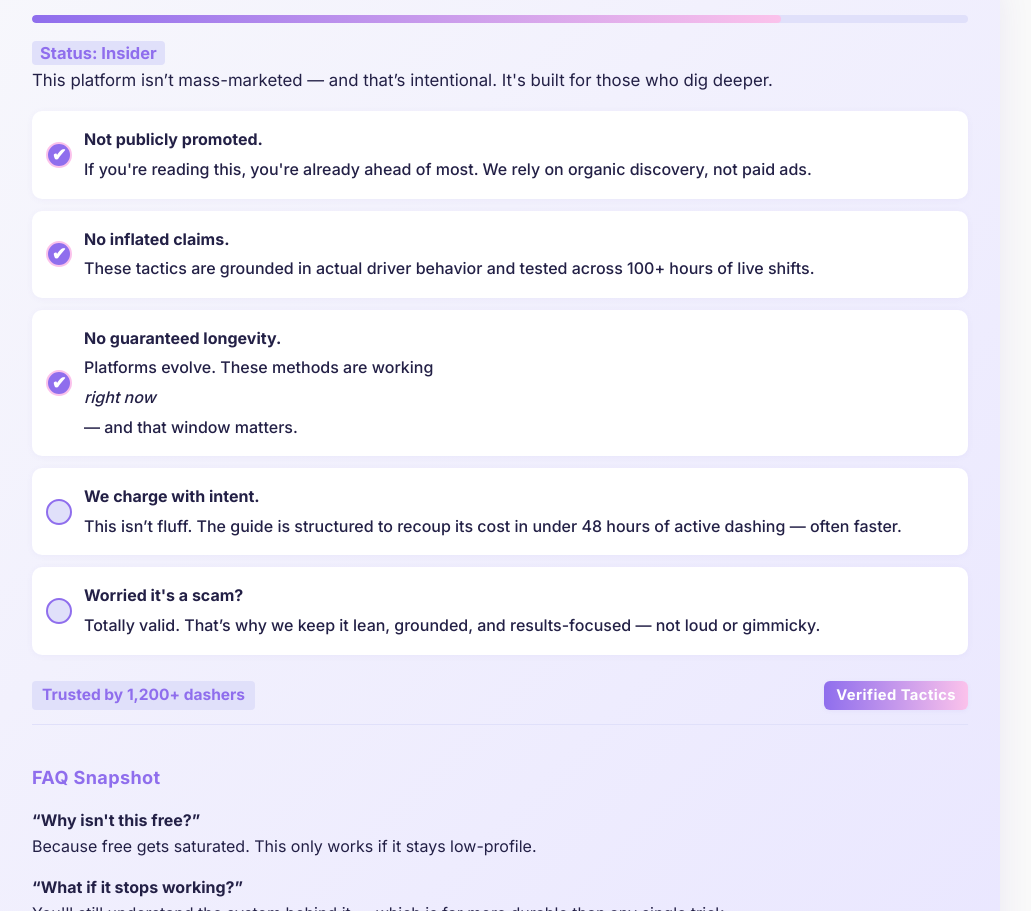
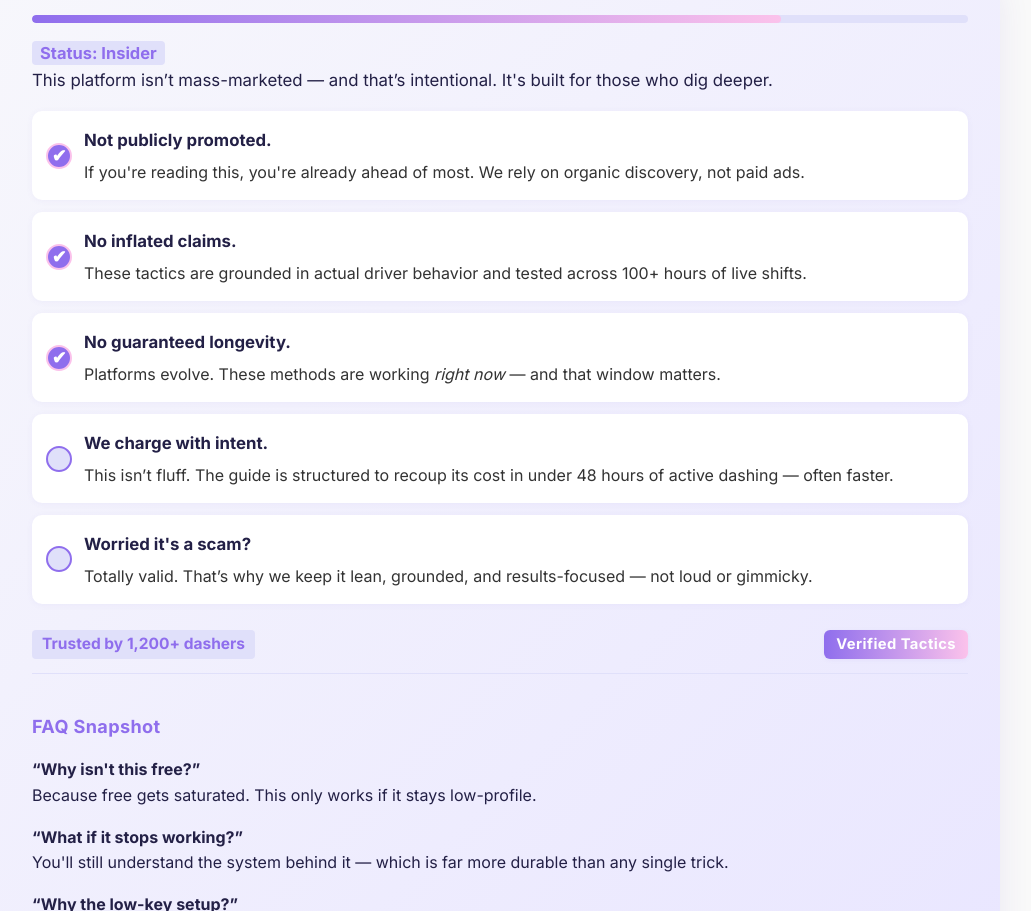
Before and after one commit to Wizthe1/strategy, a plain HTML site: page index1.html in a window 1280 px wide. Shown: the part 1320-2231 px from the top of the page, without its empty margins (140-1171 px from the left). Drawn offline with Linux system fonts and the light colour scheme.

Commit message:
Update index1.html

```diff
--- a/index1.html
+++ b/index1.html
@@ -576,20 +576,30 @@
 
   <ul class="trust-points">
     <li class="completed">
-      <strong>Not publicly promoted.</strong> If you're reading this, you're already ahead of most. We rely on organic discovery, not paid ads.
+  <div class="point-title">Not publicly promoted.</div>
+  <div class="point-desc">If you're reading this, you're already ahead of most. We rely on organic discovery, not paid ads.</div>
 </li>
+
 <li class="completed">
-      <strong>No inflated claims.</strong> These tactics are grounded in actual driver behavior and tested across 100+ hours of live shifts.
+  <div class="point-title">No inflated claims.</div>
+  <div class="point-desc">These tactics are grounded in actual driver behavior and tested across 100+ hours of live shifts.</div>
 </li>
+
 <li class="completed">
-      <strong>No guaranteed longevity.</strong> Platforms evolve. These methods are working <em>right now</em> — and that window matters.
+  <div class="point-title">No guaranteed longevity.</div>
+  <div class="point-desc">Platforms evolve. These methods are working <em>right now</em> — and that window matters.</div>
 </li>
+
 <li>
-      <strong>We charge with intent.</strong> This isn’t fluff. The guide is structured to recoup its cost in under 48 hours of active dashing — often faster.
+  <div class="point-title">We charge with intent.</div>
+  <div class="point-desc">This isn’t fluff. The guide is structured to recoup its cost in under 48 hours of active dashing — often faster.</div>
 </li>
+
 <li>
-      <strong>Worried it's a scam?</strong> Totally valid. That’s why we keep it lean, grounded, and results-focused — not loud or gimmicky.
+  <div class="point-title">Worried it's a scam?</div>
+  <div class="point-desc">Totally valid. That’s why we keep it lean, grounded, and results-focused — not loud or gimmicky.</div>
 </li>
+
   </ul>
 
   <div class="trust-footer">
```
Lines whose indentation alone changed are shown as unchanged.
